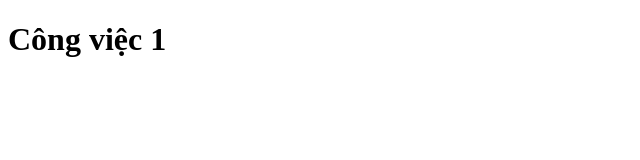
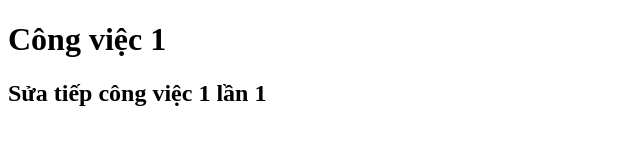
Before and after one commit to ohanami482/duan5, a plain HTML site: page index.html in a window 1280 px wide. Shown: the whole page, without its empty margins (0-640 px from the left). Drawn offline with Linux system fonts and the light colour scheme.

Commit message:
2. Sua tiep cong viec 1 lan 1

```diff
--- a/index.html
+++ b/index.html
@@ -7,5 +7,6 @@
 </head>
 <body>
     <h1>Công việc 1</h1>
+    <h2>Sửa tiếp công việc 1 lần 1</h2>
 </body>
 </html>
```
